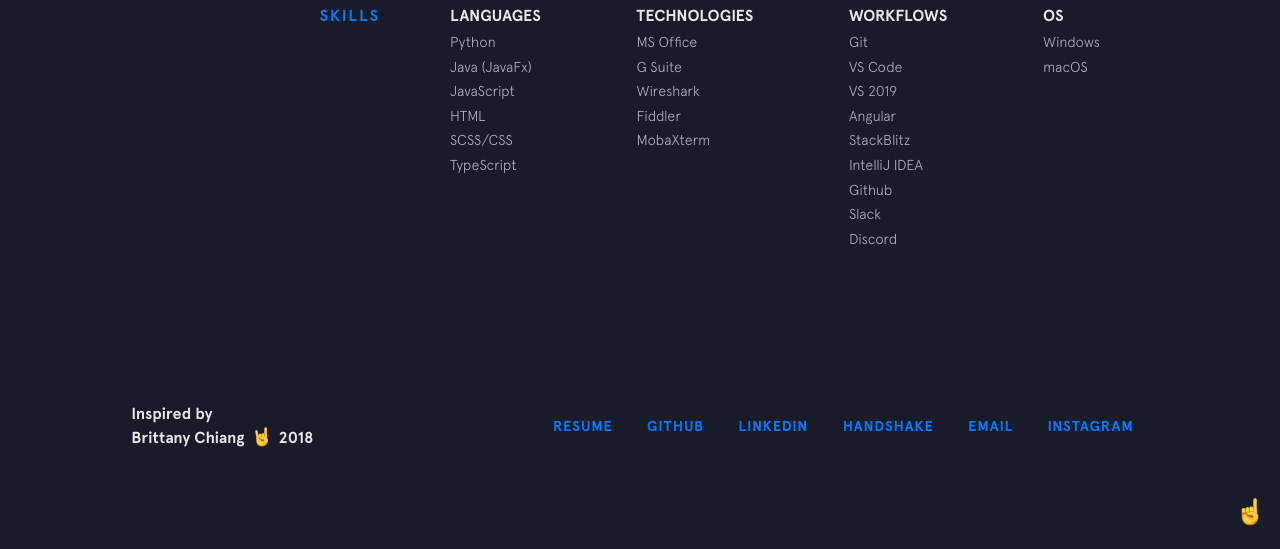
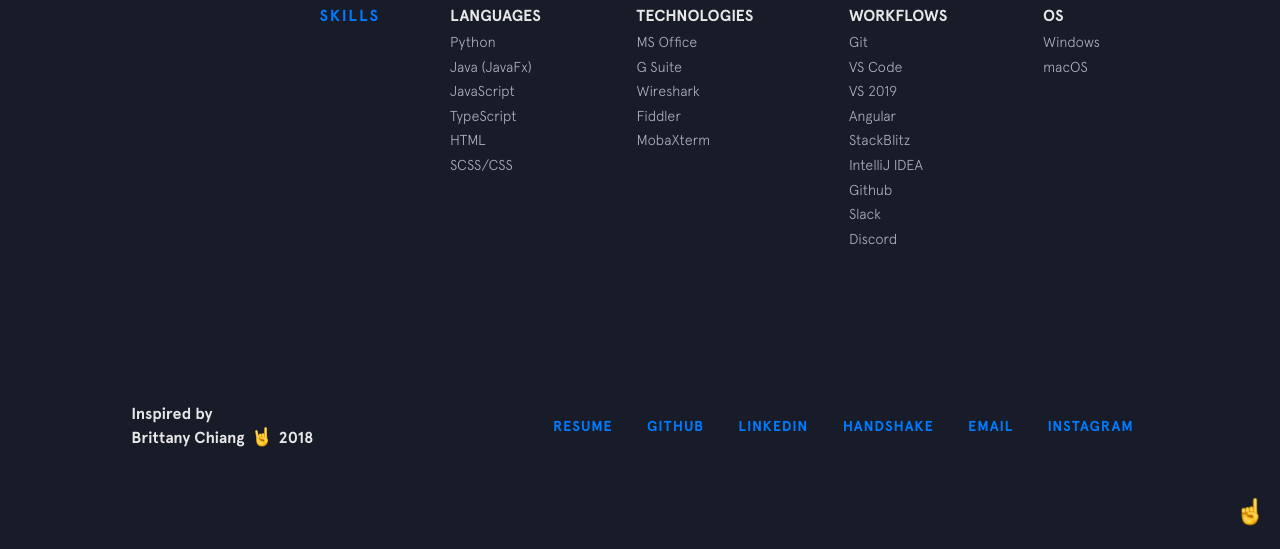
Before and after one commit to rh376/raiyanh717.github.io, a Jekyll site: the page built from index.html, in a window 1280 px wide and 900 px high, scrolled down 1588 px. Shown: the part 348-897 px from the top of the window. Built offline with Jekyll 4.4.1, drawn with Linux system fonts in a browser that asks for light colours; nearby versions of some CDN libraries; part of the change alters nothing that is shown.

```diff
--- a/_data/skills.yml
+++ b/_data/skills.yml
@@ -2,9 +2,9 @@ languages:
   - item: Python
   - item: Java (JavaFx)
   - item: JavaScript
+  - item: TypeScript
   - item: HTML
   - item: SCSS/CSS
-  - item: TypeScript
 
 technologies:
   - item: MS Office
```
